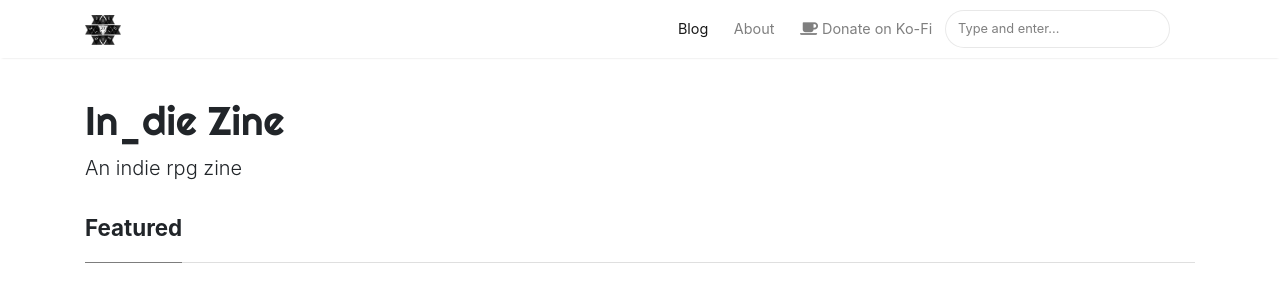
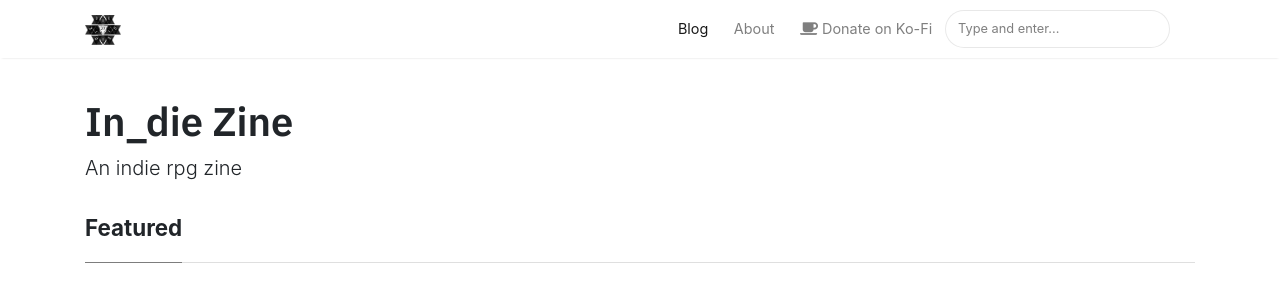
Before and after one commit to indie-zine/indie-zine.github.io, a Jekyll site: the page built from index.html, in a window 1280 px wide. Shown: the top 288 px of the page. Built offline with Jekyll 4.4.1, drawn with Linux system fonts in a browser that asks for light colours; nearby versions of some CDN libraries; the list of posts is cut into pages by our own code.

Commit message:
Change main heading to IBM Plex Sans
Also removes need to load the Righteous font, so no longer download that. Finally, do not delay loading of fonts, which was leading to display jumpiness.

Closes #2

```diff
--- a/_layouts/default.html
+++ b/_layouts/default.html
@@ -9,6 +9,11 @@
 <title>{{ page.title }} | {{site.name}}</title>
 
 {% seo %}
+
+<!-- fonts -->
+<link rel="preconnect" href="https://fonts.googleapis.com">
+<link rel="preconnect" href="https://fonts.gstatic.com" crossorigin>
+<link href="https://fonts.googleapis.com/css2?family=IBM+Plex+Sans:wght@600&family=Merriweather:ital,wght@0,300;0,400;0,700;1,300;1,400;1,700" rel="stylesheet">
 
 <link rel="stylesheet" href="https://stackpath.bootstrapcdn.com/bootstrap/4.1.3/css/bootstrap.min.css" integrity="sha384-MCw98/SFnGE8fJT3GXwEOngsV7Zt27NXFoaoApmYm81iuXoPkFOJwJ8ERdknLPMO" crossorigin="anonymous">
 
@@ -36,11 +41,10 @@
 
 {% capture layout %}{% if page.layout %}layout-{{ page.layout }}{% endif %}{% endcapture %}
 <body class="{{layout}}">
-	<!-- defer loading of font and font awesome -->
-	<noscript id="deferred-styles">
-		<link href="https://fonts.googleapis.com/css?family=Righteous%7CMerriweather:300,300i,400,400i,700,700i" rel="stylesheet">
-		<link rel="stylesheet" href="https://use.fontawesome.com/releases/v5.0.13/css/all.css" integrity="sha384-DNOHZ68U8hZfKXOrtjWvjxusGo9WQnrNx2sqG0tfsghAvtVlRW3tvkXWZh58N9jp" crossorigin="anonymous">
-	</noscript>
+  <!-- defer loading of font and font awesome -->
+  <noscript id="deferred-styles">
+    <link rel="stylesheet" href="https://use.fontawesome.com/releases/v5.0.13/css/all.css" integrity="sha384-DNOHZ68U8hZfKXOrtjWvjxusGo9WQnrNx2sqG0tfsghAvtVlRW3tvkXWZh58N9jp" crossorigin="anonymous">
+  </noscript>
 
 
 <!-- Begin Menu Navigation
--- a/assets/css/screen.css
+++ b/assets/css/screen.css
@@ -305,7 +305,7 @@
 }
 
 .mainheading h1.sitetitle {
-    font-family: Righteous;
+    font-family: 'IBM Plex Sans', sans-serif;
 }
 
 .mainheading h1.posttitle {
```
